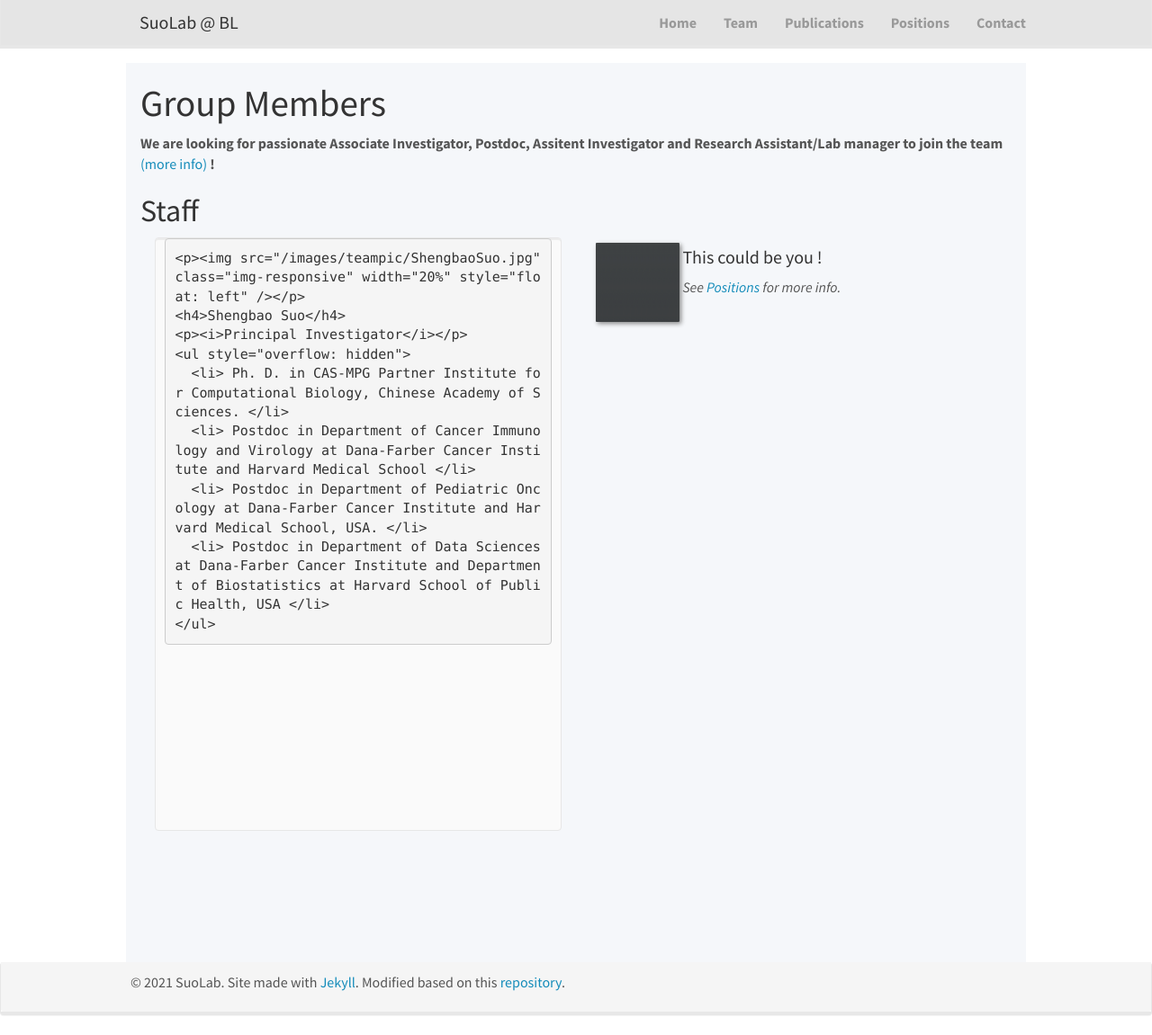
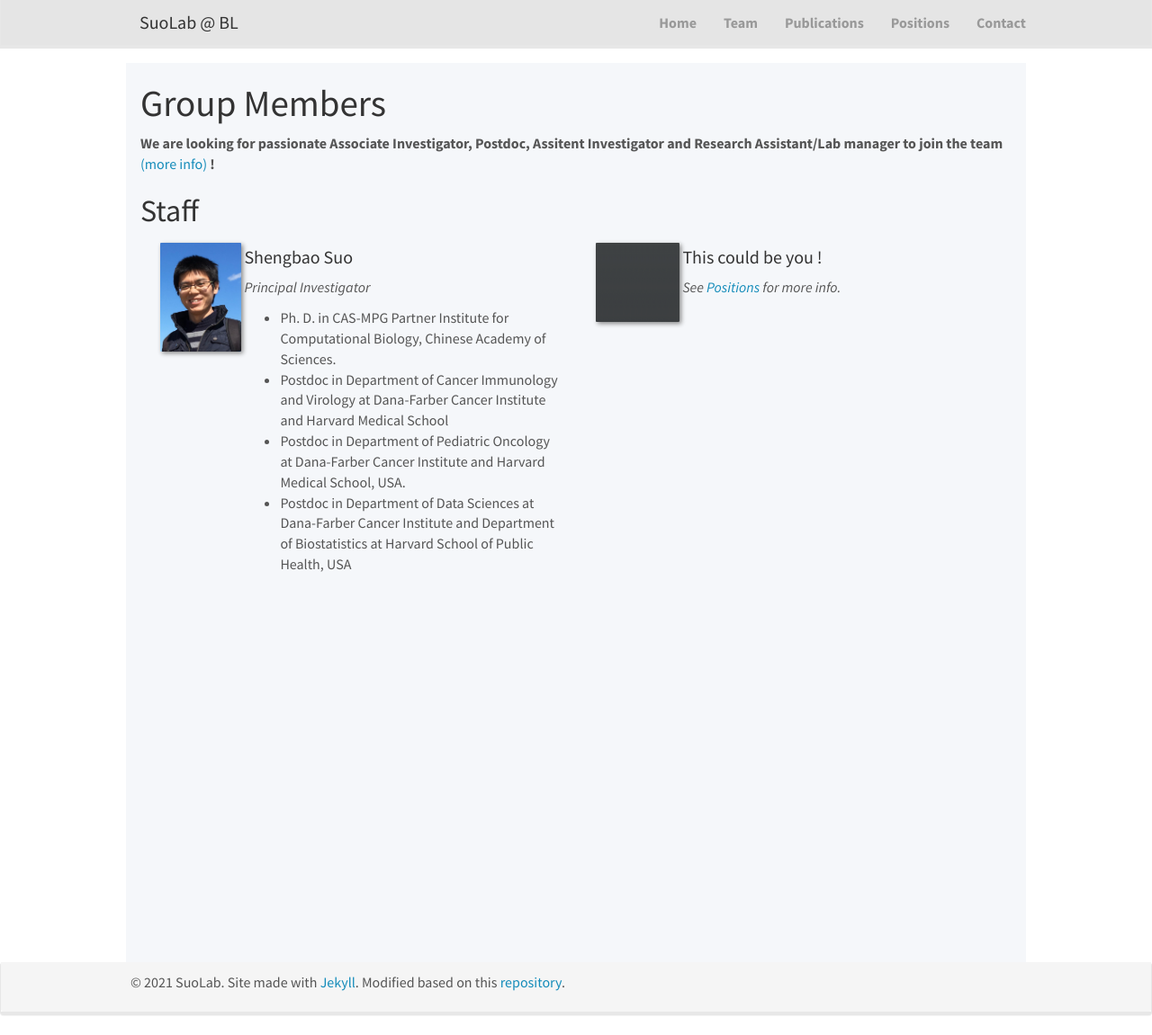
Before and after one commit to suoshengbao/suoshengbao.github.io, a Jekyll site: the page built from _pages/team.md, in a window 1280 px wide and 1151 px high. Shown: the whole window at 90% size. Built offline with Jekyll 4.4.1, drawn with Linux system fonts in a browser that asks for light colours; nearby versions of some CDN libraries.

Commit message:
Update team.md

```diff
--- a/_pages/team.md
+++ b/_pages/team.md
@@ -13,18 +13,16 @@ permalink: /team/
 <!-- Jump to [staff](#staff), [master and bachelor students](#master-and-bachelor-students), [alumni](#alumni), [administrative support](#administrative-support), [lab visitors](#lab-visitors). -->
 
 ## Staff
-<div class="col-sm-6 clearfix">
-  <div class="well"  style="height: 660px;">
-    <p><img src="/images/teampic/ShengbaoSuo.jpg" class="img-responsive" width="20%" style="float: left" /></p>
-    <h4>Shengbao Suo</h4>
-    <p><i>Principal Investigator</i></p>
-    <ul style="overflow: hidden">
-      <li> Ph. D. in CAS-MPG Partner Institute for Computational Biology, Chinese Academy of Sciences. </li>
-      <li> Postdoc in Department of Cancer Immunology and Virology at Dana-Farber Cancer Institute and Harvard Medical School </li>
-      <li> Postdoc in Department of Pediatric Oncology at Dana-Farber Cancer Institute and Harvard Medical School, USA. </li>
-      <li> Postdoc in Department of Data Sciences at Dana-Farber Cancer Institute and Department of Biostatistics at Harvard School of Public Health, USA </li>
-    </ul>
-  </div>
+<div class="col-sm-6 clearfix"  style="height: 660px;">
+  <p><img src="/images/teampic/ShengbaoSuo.jpg" class="img-responsive" width="20%" style="float: left" /></p>
+  <h4>Shengbao Suo</h4>
+  <p><i>Principal Investigator</i></p>
+  <ul style="overflow: hidden">
+    <li> Ph. D. in CAS-MPG Partner Institute for Computational Biology, Chinese Academy of Sciences. </li>
+    <li> Postdoc in Department of Cancer Immunology and Virology at Dana-Farber Cancer Institute and Harvard Medical School </li>
+    <li> Postdoc in Department of Pediatric Oncology at Dana-Farber Cancer Institute and Harvard Medical School, USA. </li>
+    <li> Postdoc in Department of Data Sciences at Dana-Farber Cancer Institute and Department of Biostatistics at Harvard School of Public Health, USA </li>
+  </ul>
 </div>
 
 {% assign number_printed = 0 %}
```
